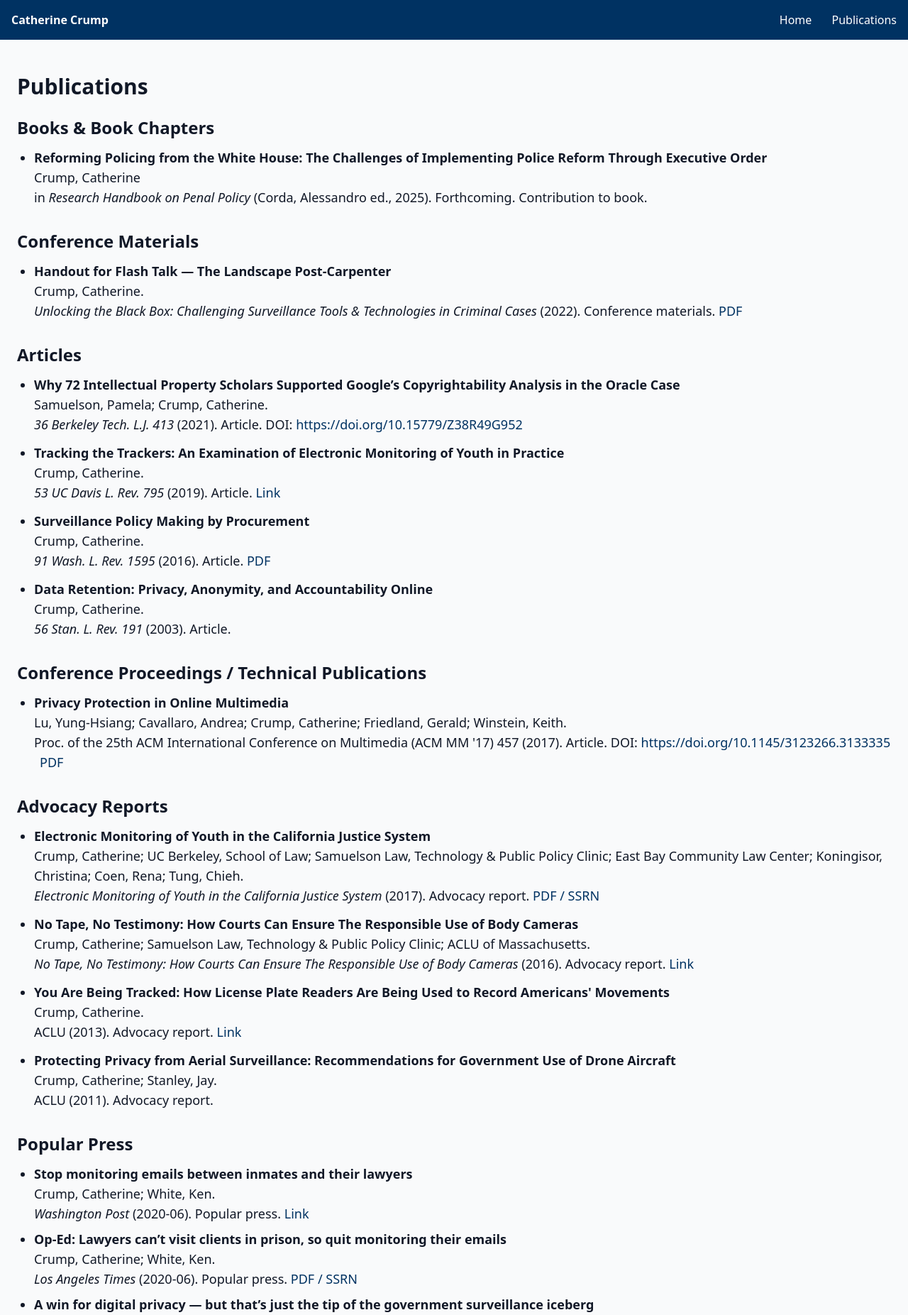
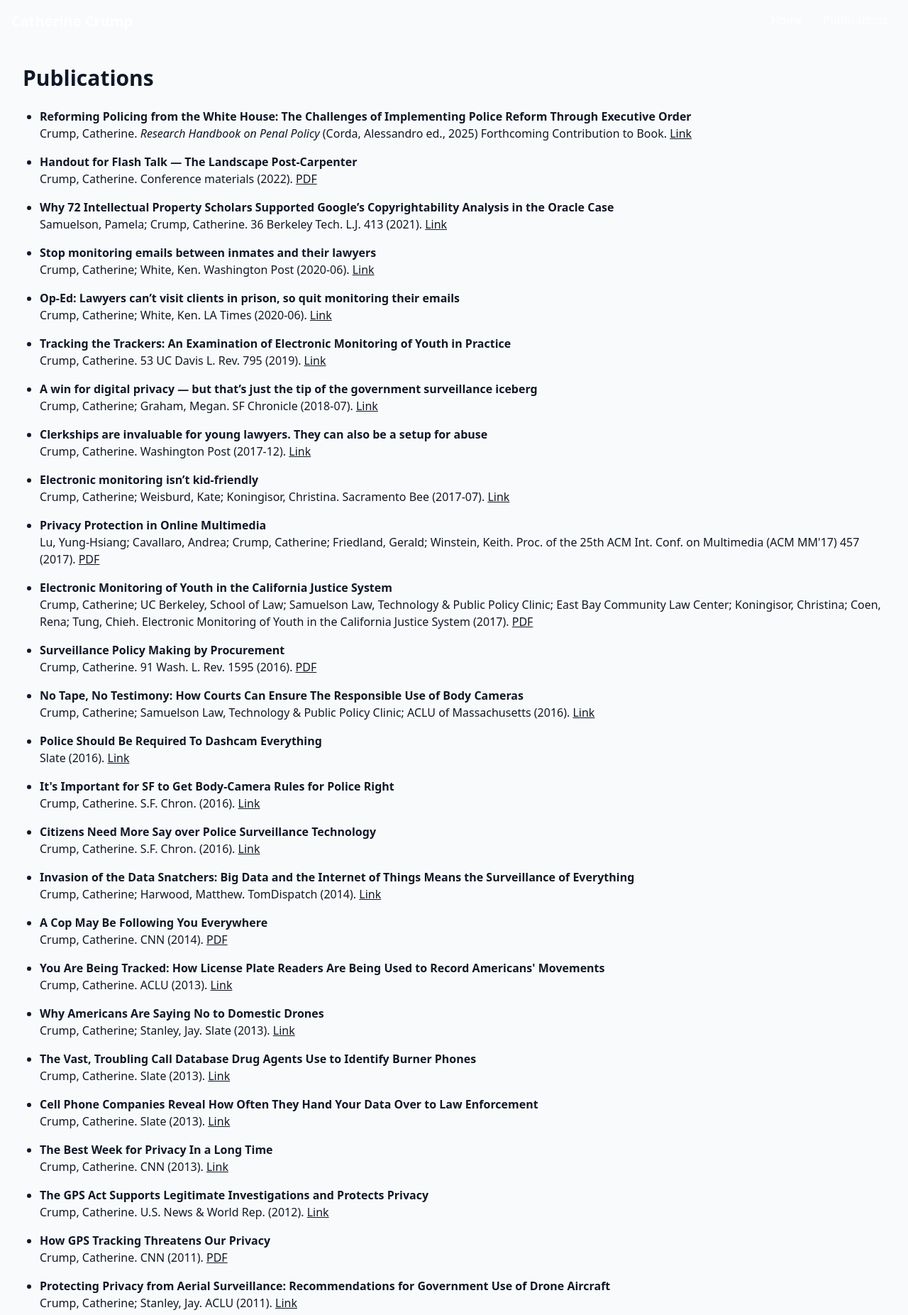
Before and after one commit to homejeopardy/ccrump, a plain HTML site: page publications.html in a window 1280 px wide. Shown: the top 1853 px of the page at 71% size. Drawn offline with nearby package versions, Linux system fonts and the light colour scheme.

Commit message:
Update publications.html

```diff
--- a/publications.html
+++ b/publications.html
@@ -1,272 +1,175 @@
 <!DOCTYPE html>
 <html lang="en">
 <head>
-  <meta charset="utf-8">
-  <meta name="viewport" content="width=device-width,initial-scale=1">
-  <title>Publications – Catherine Crump</title>
+  <meta charset="UTF-8">
+  <meta name="viewport" content="width=device-width, initial-scale=1.0">
+  <title>Publications - Catherine Crump</title>
   <link href="https://cdn.jsdelivr.net/npm/tailwindcss@2.2.19/dist/tailwind.min.css" rel="stylesheet">
-  <style>
-    .bg-berkeley-blue { background-color: #003262; }
-    .text-berkeley-blue { color: #003262; }
-  </style>
 </head>
 <body class="bg-gray-50 text-gray-900">
   <!-- Navbar -->
   <nav class="bg-berkeley-blue text-white p-4">
-    <div class="container mx-auto flex justify-between items-center">
-      <div class="font-semibold">Catherine Crump</div>
-      <div class="space-x-6">
-        <a href="index.html" class="hover:underline">Home</a>
-        <a href="publications.html" class="hover:underline">Publications</a>
+    <div class="container mx-auto flex justify-between">
+      <h1 class="text-xl font-semibold">Catherine Crump</h1>
+      <div>
+        <a href="index.html" class="px-3 hover:underline">Home</a>
+        <a href="publications.html" class="px-3 hover:underline">Publications</a>
       </div>
     </div>
   </nav>
 
-  <main class="container mx-auto px-6 py-12">
-    <h1 class="text-3xl font-bold mb-6">Publications</h1>
+  <!-- Publications -->
+  <main class="container mx-auto p-8">
+    <h2 class="text-3xl font-bold mb-6">Publications</h2>
 
-    <!-- Books & Book Chapters -->
-    <section class="mb-8">
-      <h2 class="text-2xl font-semibold mb-3">Books &amp; Book Chapters</h2>
-      <ul class="list-disc pl-6 space-y-2 text-lg">
-        <li>
-          <strong>Reforming Policing from the White House: The Challenges of Implementing Police Reform Through Executive Order</strong><br>
-          Crump, Catherine<br>
-          in <em>Research Handbook on Penal Policy</em> (Corda, Alessandro ed., 2025). Forthcoming. Contribution to book.
-        </li>
-      </ul>
-    </section>
+    <ul class="list-disc ml-6 space-y-4">
 
-    <!-- Conference materials -->
-    <section class="mb-8">
-      <h2 class="text-2xl font-semibold mb-3">Conference Materials</h2>
-      <ul class="list-disc pl-6 space-y-2 text-lg">
-        <li>
-          <strong>Handout for Flash Talk — The Landscape Post-Carpenter</strong><br>
-          Crump, Catherine.<br>
-          <em>Unlocking the Black Box: Challenging Surveillance Tools &amp; Technologies in Criminal Cases</em> (2022). Conference materials.
-          <a href="#" class="text-berkeley-blue hover:underline" target="_blank" rel="noopener">PDF</a>
-        </li>
-      </ul>
-    </section>
+      <li>
+        <strong>Reforming Policing from the White House: The Challenges of Implementing Police Reform Through Executive Order</strong><br>
+        Crump, Catherine. <em>Research Handbook on Penal Policy</em> (Corda, Alessandro ed., 2025) Forthcoming Contribution to Book. <a href="https://lawcat.berkeley.edu/record/1314896" class="text-berkeley-blue underline">Link</a>
+      </li>
 
-    <!-- Articles -->
-    <section class="mb-8">
-      <h2 class="text-2xl font-semibold mb-3">Articles</h2>
-      <ul class="list-disc pl-6 space-y-3 text-lg">
-        <li>
-          <strong>Why 72 Intellectual Property Scholars Supported Google’s Copyrightability Analysis in the Oracle Case</strong><br>
-          Samuelson, Pamela; Crump, Catherine.<br>
-          <em>36 Berkeley Tech. L.J. 413</em> (2021). Article. DOI: <a href="https://doi.org/10.15779/Z38R49G952" class="text-berkeley-blue hover:underline" target="_blank" rel="noopener">https://doi.org/10.15779/Z38R49G952</a>
-        </li>
+      <li>
+        <strong>Handout for Flash Talk — The Landscape Post-Carpenter</strong><br>
+        Crump, Catherine. Conference materials (2022). <a href="https://lawcat.berkeley.edu/record/1241799/files/0003-36-1-Samuelson.pdf" class="text-berkeley-blue underline">PDF</a>
+      </li>
 
-        <li>
-          <strong>Tracking the Trackers: An Examination of Electronic Monitoring of Youth in Practice</strong><br>
-          Crump, Catherine.<br>
-          <em>53 UC Davis L. Rev. 795</em> (2019). Article.
-          <a href="#" class="text-berkeley-blue hover:underline" target="_blank" rel="noopener">Link</a>
-        </li>
+      <li>
+        <strong>Why 72 Intellectual Property Scholars Supported Google’s Copyrightability Analysis in the Oracle Case</strong><br>
+        Samuelson, Pamela; Crump, Catherine. 36 Berkeley Tech. L.J. 413 (2021). <a href="https://lawcat.berkeley.edu/record/1241799" class="text-berkeley-blue underline">Link</a>
+      </li>
 
-        <li>
-          <strong>Surveillance Policy Making by Procurement</strong><br>
-          Crump, Catherine.<br>
-          <em>91 Wash. L. Rev. 1595</em> (2016). Article.
-          <a href="#" class="text-berkeley-blue hover:underline" target="_blank" rel="noopener">PDF</a>
-        </li>
+      <li>
+        <strong>Stop monitoring emails between inmates and their lawyers</strong><br>
+        Crump, Catherine; White, Ken. Washington Post (2020-06). <a href="https://www.washingtonpost.com/opinions/2020/03/20/coronavirus-is-upending-society-here-are-ideas-mitigate-its-impact/?arc404=true#Crump-White" class="text-berkeley-blue underline">Link</a>
+      </li>
 
-        <li>
-          <strong>Data Retention: Privacy, Anonymity, and Accountability Online</strong><br>
-          Crump, Catherine.<br>
-          <em>56 Stan. L. Rev. 191</em> (2003). Article.
-        </li>
-      </ul>
-    </section>
+      <li>
+        <strong>Op-Ed: Lawyers can’t visit clients in prison, so quit monitoring their emails</strong><br>
+        Crump, Catherine; White, Ken. LA Times (2020-06). <a href="https://www.latimes.com/opinion/story/2020-06-22/lawyers-incarcerated-prisons-email-monitor" class="text-berkeley-blue underline">Link</a>
+      </li>
 
-    <!-- Conference Proceedings / Technical -->
-    <section class="mb-8">
-      <h2 class="text-2xl font-semibold mb-3">Conference Proceedings / Technical Publications</h2>
-      <ul class="list-disc pl-6 space-y-2 text-lg">
-        <li>
-          <strong>Privacy Protection in Online Multimedia</strong><br>
-          Lu, Yung-Hsiang; Cavallaro, Andrea; Crump, Catherine; Friedland, Gerald; Winstein, Keith.<br>
-          Proc. of the 25th ACM International Conference on Multimedia (ACM MM '17) 457 (2017). Article. DOI: <a href="https://doi.org/10.1145/3123266.3133335" class="text-berkeley-blue hover:underline" target="_blank" rel="noopener">https://doi.org/10.1145/3123266.3133335</a>
-          <a href="#" class="ml-2 text-berkeley-blue hover:underline" target="_blank" rel="noopener">PDF</a>
-        </li>
-      </ul>
-    </section>
+      <li>
+        <strong>Tracking the Trackers: An Examination of Electronic Monitoring of Youth in Practice</strong><br>
+        Crump, Catherine. 53 UC Davis L. Rev. 795 (2019). <a href="https://lawcat.berkeley.edu/record/1129127" class="text-berkeley-blue underline">Link</a>
+      </li>
 
-    <!-- Advocacy Reports -->
-    <section class="mb-8">
-      <h2 class="text-2xl font-semibold mb-3">Advocacy Reports</h2>
-      <ul class="list-disc pl-6 space-y-3 text-lg">
-        <li>
-          <strong>Electronic Monitoring of Youth in the California Justice System</strong><br>
-          Crump, Catherine; UC Berkeley, School of Law; Samuelson Law, Technology &amp; Public Policy Clinic; East Bay Community Law Center; Koningisor, Christina; Coen, Rena; Tung, Chieh.<br>
-          <em>Electronic Monitoring of Youth in the California Justice System</em> (2017). Advocacy report.
-          <a href="#" class="text-berkeley-blue hover:underline" target="_blank" rel="noopener">PDF / SSRN</a>
-        </li>
+      <li>
+        <strong>A win for digital privacy — but that’s just the tip of the government surveillance iceberg</strong><br>
+        Crump, Catherine; Graham, Megan. SF Chronicle (2018-07). <a href="https://www.sfchronicle.com/opinion/article/A-win-for-digital-privacy-but-that-s-just-13050358.php" class="text-berkeley-blue underline">Link</a>
+      </li>
 
-        <li>
-          <strong>No Tape, No Testimony: How Courts Can Ensure The Responsible Use of Body Cameras</strong><br>
-          Crump, Catherine; Samuelson Law, Technology &amp; Public Policy Clinic; ACLU of Massachusetts.<br>
-          <em>No Tape, No Testimony: How Courts Can Ensure The Responsible Use of Body Cameras</em> (2016). Advocacy report.
-          <a href="#" class="text-berkeley-blue hover:underline" target="_blank" rel="noopener">Link</a>
-        </li>
+      <li>
+        <strong>Clerkships are invaluable for young lawyers. They can also be a setup for abuse</strong><br>
+        Crump, Catherine. Washington Post (2017-12). <a href="https://www.washingtonpost.com/news/posteverything/wp/2017/12/15/when-women-law-clerks-are-harassed-they-often-have-nowhere-to-turn/" class="text-berkeley-blue underline">Link</a>
+      </li>
 
-        <li>
-          <strong>You Are Being Tracked: How License Plate Readers Are Being Used to Record Americans' Movements</strong><br>
-          Crump, Catherine.<br>
-          ACLU (2013). Advocacy report.
-          <a href="#" class="text-berkeley-blue hover:underline" target="_blank" rel="noopener">Link</a>
-        </li>
+      <li>
+        <strong>Electronic monitoring isn’t kid-friendly</strong><br>
+        Crump, Catherine; Weisburd, Kate; Koningisor, Christina. Sacramento Bee (2017-07). <a href="https://www.sacbee.com/opinion/op-ed/soapbox/article162572678.html" class="text-berkeley-blue underline">Link</a>
+      </li>
 
-        <li>
-          <strong>Protecting Privacy from Aerial Surveillance: Recommendations for Government Use of Drone Aircraft</strong><br>
-          Crump, Catherine; Stanley, Jay.<br>
-          ACLU (2011). Advocacy report.
-        </li>
-      </ul>
-    </section>
+      <li>
+        <strong>Privacy Protection in Online Multimedia</strong><br>
+        Lu, Yung-Hsiang; Cavallaro, Andrea; Crump, Catherine; Friedland, Gerald; Winstein, Keith. Proc. of the 25th ACM Int. Conf. on Multimedia (ACM MM'17) 457 (2017). <a href="https://lawcat.berkeley.edu/record/1128175" class="text-berkeley-blue underline">PDF</a>
+      </li>
 
-    <!-- Popular Press -->
-    <section class="mb-8">
-      <h2 class="text-2xl font-semibold mb-3">Popular Press</h2>
-      <ul class="list-disc pl-6 space-y-2 text-lg">
-        <li>
-          <strong>Stop monitoring emails between inmates and their lawyers</strong><br>
-          Crump, Catherine; White, Ken.<br>
-          <em>Washington Post</em> (2020-06). Popular press.
-          <a href="#" class="text-berkeley-blue hover:underline" target="_blank" rel="noopener">Link</a>
-        </li>
+      <li>
+        <strong>Electronic Monitoring of Youth in the California Justice System</strong><br>
+        Crump, Catherine; UC Berkeley, School of Law; Samuelson Law, Technology & Public Policy Clinic; East Bay Community Law Center; Koningisor, Christina; Coen, Rena; Tung, Chieh. Electronic Monitoring of Youth in the California Justice System (2017). <a href="https://lawcat.berkeley.edu/record/1128174" class="text-berkeley-blue underline">PDF</a>
+      </li>
 
-        <li>
-          <strong>Op-Ed: Lawyers can’t visit clients in prison, so quit monitoring their emails</strong><br>
-          Crump, Catherine; White, Ken.<br>
-          <em>Los Angeles Times</em> (2020-06). Popular press.
-          <a href="#" class="text-berkeley-blue hover:underline" target="_blank" rel="noopener">PDF / SSRN</a>
-        </li>
+      <li>
+        <strong>Surveillance Policy Making by Procurement</strong><br>
+        Crump, Catherine. 91 Wash. L. Rev. 1595 (2016). <a href="https://lawcat.berkeley.edu/record/1127536" class="text-berkeley-blue underline">PDF</a>
+      </li>
 
-        <li>
-          <strong>A win for digital privacy — but that’s just the tip of the government surveillance iceberg</strong><br>
-          Crump, Catherine; Graham, Megan.<br>
-          <em>San Francisco Chronicle</em> (2018-07). Popular press.
-          <a href="#" class="text-berkeley-blue hover:underline" target="_blank" rel="noopener">Link</a>
-        </li>
+      <li>
+        <strong>No Tape, No Testimony: How Courts Can Ensure The Responsible Use of Body Cameras</strong><br>
+        Crump, Catherine; Samuelson Law, Technology & Public Policy Clinic; ACLU of Massachusetts (2016). <a href="https://lawcat.berkeley.edu/record/1127612" class="text-berkeley-blue underline">Link</a>
+      </li>
 
-        <li>
-          <strong>Clerkships are invaluable for young lawyers. They can also be a setup for abuse.</strong><br>
-          Crump, Catherine.<br>
-          <em>Washington Post</em> (2017-12). Popular press.
-          <a href="#" class="text-berkeley-blue hover:underline" target="_blank" rel="noopener">Link</a>
-        </li>
+      <li>
+        <strong>Police Should Be Required To Dashcam Everything</strong><br>
+        Slate (2016). <a href="https://slate.com/technology/2016/03/police-should-be-required-to-dashcam-everything.html" class="text-berkeley-blue underline">Link</a>
+      </li>
 
-        <li>
-          <strong>Electronic monitoring isn’t kid-friendly</strong><br>
-          Crump, Catherine; Weisburd, Kate; Koningisor, Christina.<br>
-          <em>Sacramento Bee</em> (2017-07). Popular press.
-          <a href="#" class="text-berkeley-blue hover:underline" target="_blank" rel="noopener">PDF</a>
-        </li>
+      <li>
+        <strong>It's Important for SF to Get Body-Camera Rules for Police Right</strong><br>
+        Crump, Catherine. S.F. Chron. (2016). <a href="https://lawcat.berkeley.edu/record/1127609" class="text-berkeley-blue underline">Link</a>
+      </li>
 
-        <li>
-          <strong>Police Should Be Required To Dashcam Everything</strong><br>
-          <em>Slate</em> (2016). Popular press.
-        </li>
+      <li>
+        <strong>Citizens Need More Say over Police Surveillance Technology</strong><br>
+        Crump, Catherine. S.F. Chron. (2016). <a href="https://lawcat.berkeley.edu/record/1127608" class="text-berkeley-blue underline">Link</a>
+      </li>
 
-        <li>
-          <strong>It’s Important for SF to Get Body-Camera Rules for Police Right</strong><br>
-          Crump, Catherine.<br>
-          <em>San Francisco Chronicle</em> (2016). Popular press.
-        </li>
+      <li>
+        <strong>Invasion of the Data Snatchers: Big Data and the Internet of Things Means the Surveillance of Everything</strong><br>
+        Crump, Catherine; Harwood, Matthew. TomDispatch (2014). <a href="https://tomdispatch.com/crump-and-harwood-the-net-closes-around-us" class="text-berkeley-blue underline">Link</a>
+      </li>
 
-        <li>
-          <strong>Citizens Need More Say over Police Surveillance Technology</strong><br>
-          Crump, Catherine.<br>
-          <em>San Francisco Chronicle</em> (2016). Popular press.
-          <a href="#" class="text-berkeley-blue hover:underline" target="_blank" rel="noopener">Link</a>
-        </li>
+      <li>
+        <strong>A Cop May Be Following You Everywhere</strong><br>
+        Crump, Catherine. CNN (2014). <a href="http://www.cnn.com/2014/10/06/opinion/crump-police-surveillance/index.html" class="text-berkeley-blue underline">PDF</a>
+      </li>
 
-        <li>
-          <strong>Invasion of the Data Snatchers: Big Data and the Internet of Things Means the Surveillance of Everything</strong><br>
-          Crump, Catherine; Harwood, Matthew.<br>
-          <em>TomDispatch</em> (2014). Popular press.
-          <a href="#" class="text-berkeley-blue hover:underline" target="_blank" rel="noopener">Link</a>
-        </li>
+      <li>
+        <strong>You Are Being Tracked: How License Plate Readers Are Being Used to Record Americans' Movements</strong><br>
+        Crump, Catherine. ACLU (2013). <a href="https://lawcat.berkeley.edu/record/1125858" class="text-berkeley-blue underline">Link</a>
+      </li>
 
-        <li>
-          <strong>A Cop May Be Following You Everywhere</strong><br>
-          Crump, Catherine.<br>
-          <em>CNN</em> (2014). Popular press.
-          <a href="#" class="text-berkeley-blue hover:underline" target="_blank" rel="noopener">PDF</a>
-        </li>
+      <li>
+        <strong>Why Americans Are Saying No to Domestic Drones</strong><br>
+        Crump, Catherine; Stanley, Jay. Slate (2013). <a href="https://slate.com/technology/2013/02/domestic-surveillance-drone-bans-are-sweeping-the-nation.html" class="text-berkeley-blue underline">Link</a>
+      </li>
 
-        <li>
-          <strong>Why Americans Are Saying No to Domestic Drones</strong><br>
-          Crump, Catherine; Stanley, Jay.<br>
-          <em>Slate</em> (2013). Popular press.
-          <a href="#" class="text-berkeley-blue hover:underline" target="_blank" rel="noopener">Link</a>
-        </li>
+      <li>
+        <strong>The Vast, Troubling Call Database Drug Agents Use to Identify Burner Phones</strong><br>
+        Crump, Catherine. Slate (2013). <a href="https://slate.com/technology/2013/09/hemisphere-project-an-aclu-lawyer-on-the-troubling-database-used-to-id-burner-phones.html" class="text-berkeley-blue underline">Link</a>
+      </li>
 
-        <li>
-          <strong>The Vast, Troubling Call Database Drug Agents Use to Identify Burner Phones</strong><br>
-          Crump, Catherine.<br>
-          <em>Slate</em> (2013). Popular press.
-          <a href="#" class="text-berkeley-blue hover:underline" target="_blank" rel="noopener">Link</a>
-        </li>
+      <li>
+        <strong>Cell Phone Companies Reveal How Often They Hand Your Data Over to Law Enforcement</strong><br>
+        Crump, Catherine. Slate (2013). <a href="https://slate.com/technology/2013/12/ed-markey-letters-from-cellphone-companies-how-often-at-t-t-mobile-give-the-government-customer-data.html" class="text-berkeley-blue underline">Link</a>
+      </li>
 
-        <li>
-          <strong>Cell Phone Companies Reveal How Often They Hand Your Data Over to Law Enforcement</strong><br>
-          Crump, Catherine.<br>
-          <em>Slate</em> (2013). Popular press.
-          <a href="#" class="text-berkeley-blue hover:underline" target="_blank" rel="noopener">Link</a>
-        </li>
+      <li>
+        <strong>The Best Week for Privacy In a Long Time</strong><br>
+        Crump, Catherine. CNN (2013). <a href="https://www.cnn.com/2013/12/21/opinion/crump-privacy-victories/index.html" class="text-berkeley-blue underline">Link</a>
+      </li>
 
-        <li>
-          <strong>The Best Week for Privacy In a Long Time</strong><br>
-          Crump, Catherine.<br>
-          <em>CNN</em> (2013). Popular press.
-        </li>
+      <li>
+        <strong>The GPS Act Supports Legitimate Investigations and Protects Privacy</strong><br>
+        Crump, Catherine. U.S. News & World Rep. (2012). <a href="https://lawcat.berkeley.edu/record/1125303" class="text-berkeley-blue underline">Link</a>
+      </li>
 
-        <li>
-          <strong>The GPS Act Supports Legitimate Investigations and Protects Privacy</strong><br>
-          Crump, Catherine.<br>
-          <em>U.S. News &amp; World Report</em> (2012). Popular press.
-          <a href="#" class="text-berkeley-blue hover:underline" target="_blank" rel="noopener">Link</a>
-        </li>
+      <li>
+        <strong>How GPS Tracking Threatens Our Privacy</strong><br>
+        Crump, Catherine. CNN (2011). <a href="https://www.cnn.com/2011/11/07/opinion/crump-gps/index.html" class="text-berkeley-blue underline">PDF</a>
+      </li>
 
-        <li>
-          <strong>How GPS Tracking Threatens Our Privacy</strong><br>
-          Crump, Catherine.<br>
-          <em>CNN</em> (2011). Popular press.
-          <a href="#" class="text-berkeley-blue hover:underline" target="_blank" rel="noopener">PDF</a>
-        </li>
+      <li>
+        <strong>Protecting Privacy from Aerial Surveillance: Recommendations for Government Use of Drone Aircraft</strong><br>
+        Crump, Catherine; Stanley, Jay. ACLU (2011). <a href="https://lawcat.berkeley.edu/record/1124682" class="text-berkeley-blue underline">Link</a>
+      </li>
 
-        <li>
-          <strong>Court Rulings Unreasonably Silence Student Speech</strong><br>
-          <em>Knoxville News-Sentinel</em> (2010). Popular press.
-          <a href="#" class="text-berkeley-blue hover:underline" target="_blank" rel="noopener">PDF</a>
-        </li>
-      </ul>
-    </section>
+      <li>
+        <strong>Court Rulings Unreasonably Silence Student Speech</strong><br>
+        Crump, Catherine. Knoxville News-Sentinel (2010). <a href="https://lawcat.berkeley.edu/record/1124112" class="text-berkeley-blue underline">PDF</a>
+      </li>
 
-    <!-- Closing: older journal -->
-    <section class="mb-12">
-      <h2 class="text-2xl font-semibold mb-3">Selected Earlier Scholarship</h2>
-      <ul class="list-disc pl-6 space-y-2 text-lg">
-        <li>
-          <strong>Data Retention: Privacy, Anonymity, and Accountability Online</strong><br>
-          Crump, Catherine.<br>
-          <em>56 Stan. L. Rev. 191</em> (2003). Article.
-        </li>
-      </ul>
-    </section>
+      <li>
+        <strong>Data Retention: Privacy, Anonymity, and Accountability Online</strong><br>
+        Crump, Catherine. 56 Stan. L. Rev. 191 (2003). <a href="https://lawcat.berkeley.edu/record/1118869" class="text-berkeley-blue underline">Link</a>
+      </li>
 
-    <p class="text-sm text-gray-600">Note: where a PDF/SSRN/Link placeholder is shown, replace <code>#</code> with the target URL (I left placeholders where you previously indicated PDF/SSRN/link).</p>
+    </ul>
   </main>
 
-  <footer class="bg-berkeley-blue text-white py-4 mt-8">
-    <div class="container mx-auto px-6 text-center text-sm">
-      © 2025 Catherine Crump – UC Berkeley School of Law
-    </div>
+  <!-- Footer -->
+  <footer class="bg-gray-200 text-center p-4 text-sm">
+    © 2025 Catherine Crump. All Rights Reserved.
   </footer>
 </body>
 </html>
```
